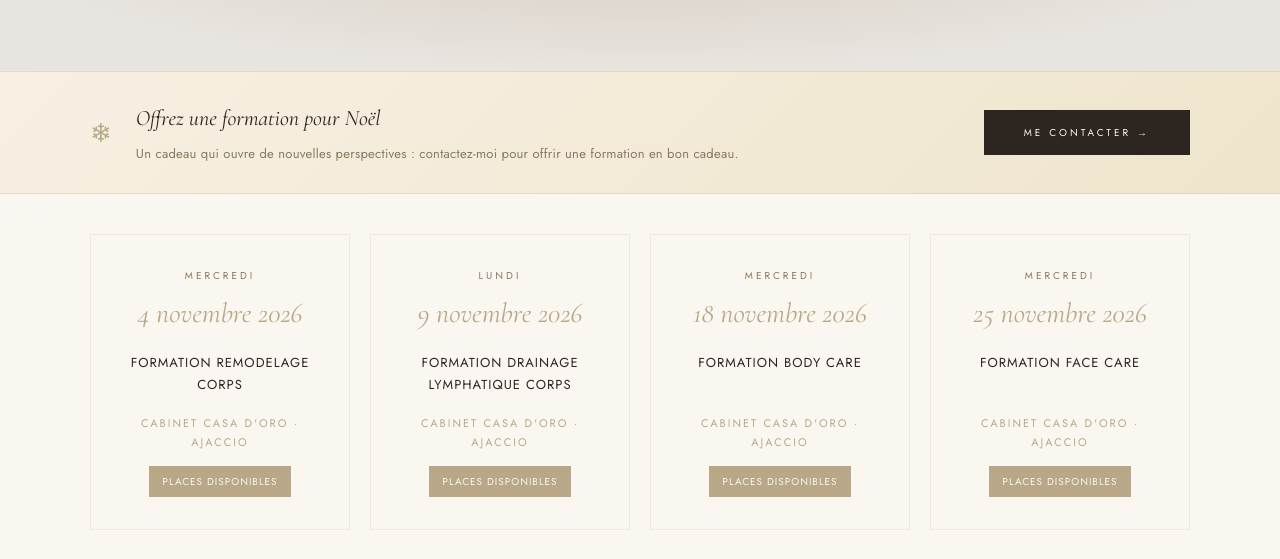
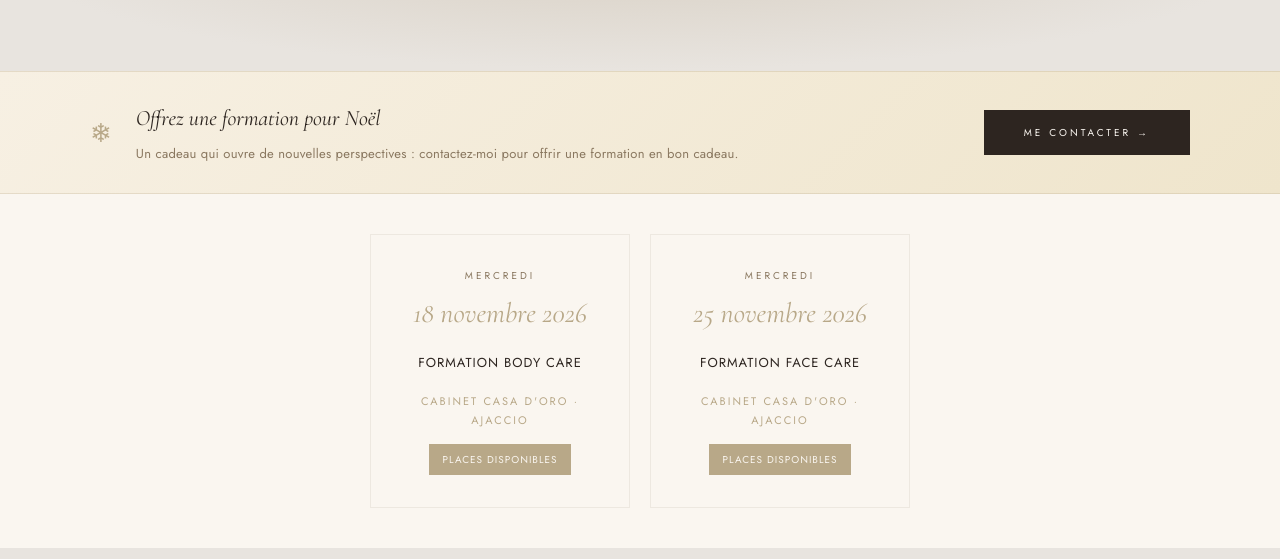
Before and after one commit to justinecarmin/casa-doro, a plain HTML site: page formations.html in a window 1280 px wide. Shown: the part 241-800 px from the top of the page. Drawn offline with nearby package versions, Linux system fonts and the light colour scheme.

Commit message:
chore: suppression des dates de formation passees (4 et 9 novembre 2026)
Co-Authored-By: Claude Opus 5.5 <noreply@anthropic.com>

```diff
--- a/formations.html
+++ b/formations.html
@@ -94,20 +94,6 @@
 
 <section class="section" style="padding-top:40px; padding-bottom:40px;">
   <div class="prochaines-formations">
-    <div class="prochaine-card prochaine-card--dispo">
-      <span class="prochaine-card__jour">Mercredi</span>
-      <span class="prochaine-card__date">4 novembre 2026</span>
-      <span class="prochaine-card__nom">Formation Remodelage Corps</span>
-      <span class="prochaine-card__lieu" style="font-size:11px;letter-spacing:2px;text-transform:uppercase;color:var(--gold);display:block;margin-top:4px;">Cabinet Casa d'Oro · Ajaccio</span>
-      <button class="prochaine-card__statut" onclick="ouvrirReservation('Formation Remodelage Corps — Mercredi 4 novembre 2026')">Places disponibles</button>
-    </div>
-    <div class="prochaine-card prochaine-card--dispo">
-      <span class="prochaine-card__jour">Lundi</span>
-      <span class="prochaine-card__date">9 novembre 2026</span>
-      <span class="prochaine-card__nom">Formation Drainage Lymphatique Corps</span>
-      <span class="prochaine-card__lieu" style="font-size:11px;letter-spacing:2px;text-transform:uppercase;color:var(--gold);display:block;margin-top:4px;">Cabinet Casa d'Oro · Ajaccio</span>
-      <button class="prochaine-card__statut" onclick="ouvrirReservation('Formation Drainage Lymphatique Corps — Lundi 9 novembre 2026')">Places disponibles</button>
-    </div>
     <div class="prochaine-card prochaine-card--dispo">
       <span class="prochaine-card__jour">Mercredi</span>
       <span class="prochaine-card__date">18 novembre 2026</span>
```
